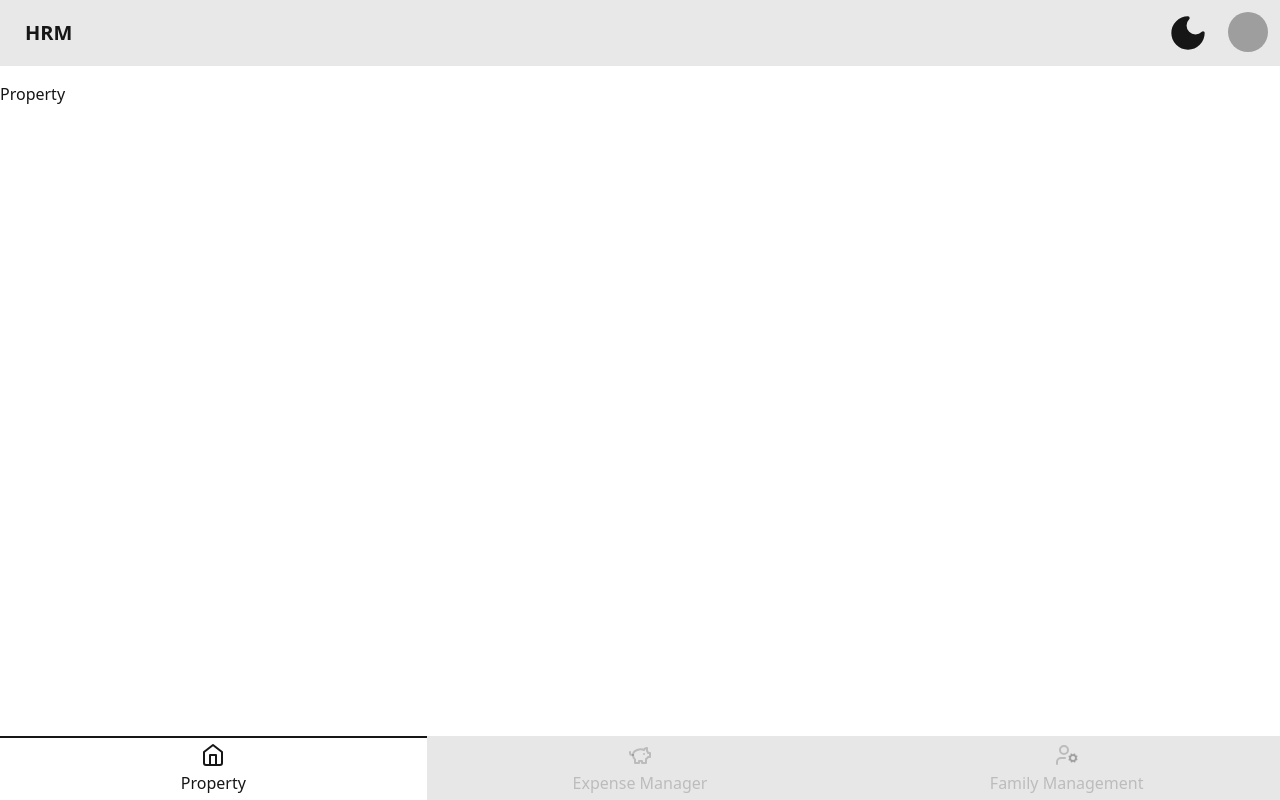
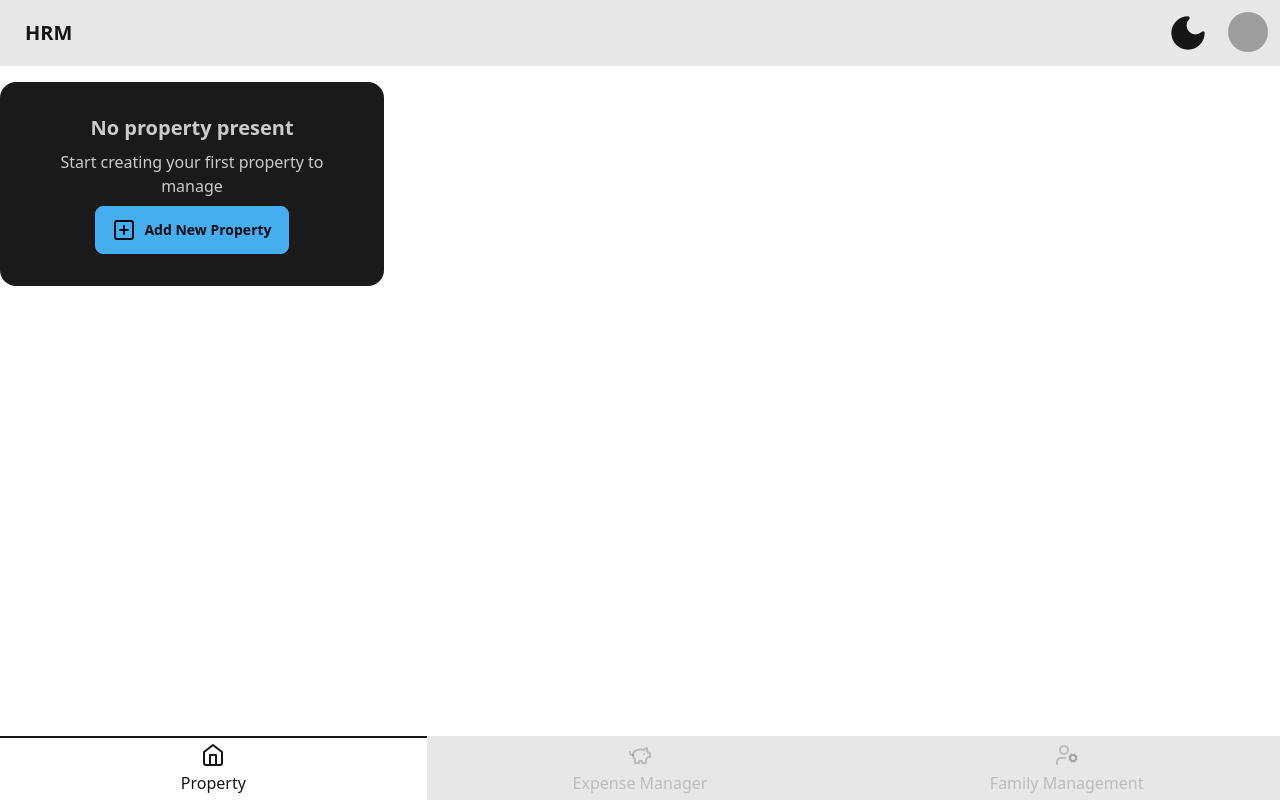
Before and after one commit to harishkrishnan24/HRM-ui, a React (Vite) app: page /property in a window 1280 px wide. Built offline with nearby package versions, Linux system fonts and the light colour scheme; grey boxes are pictures that could not be loaded.

Commit message:
feat: no property card

```diff
--- /dev/null
+++ b/src/features/property/components/NoProperty/NoProperty.tsx
@@ -0,0 +1,17 @@
+import { PlusSquare } from "lucide-react";
+
+export const NoProperty = () => {
+  return (
+    <div className="card w-96 bg-neutral text-neutral-content">
+      <div className="card-body items-center text-center">
+        <h2 className="card-title">No property present</h2>
+        <p>Start creating your first property to manage</p>
+        <div className="card-actions">
+          <button className="btn btn-primary">
+            <PlusSquare /> Add New Property
+          </button>
+        </div>
+      </div>
+    </div>
+  );
+};
--- /dev/null
+++ b/src/features/property/components/NoProperty/index.ts
@@ -0,0 +1 @@
+export * from "./NoProperty";
--- /dev/null
+++ b/src/features/property/routes/PropertyList.tsx
@@ -0,0 +1,9 @@
+import { NoProperty } from "../components/NoProperty";
+
+export const PropertyList = () => {
+  return (
+    <>
+      <NoProperty />
+    </>
+  );
+};
--- a/src/features/property/routes/index.tsx
+++ b/src/features/property/routes/index.tsx
@@ -1,9 +1,10 @@
 import { Route, Routes } from "react-router-dom";
+import { PropertyList } from "./PropertyList";
 
 export const PropertyRoutes = () => {
   return (
     <Routes>
-      <Route index element={<div>Property</div>} />
+      <Route index element={<PropertyList />} />
     </Routes>
   );
 };
```
